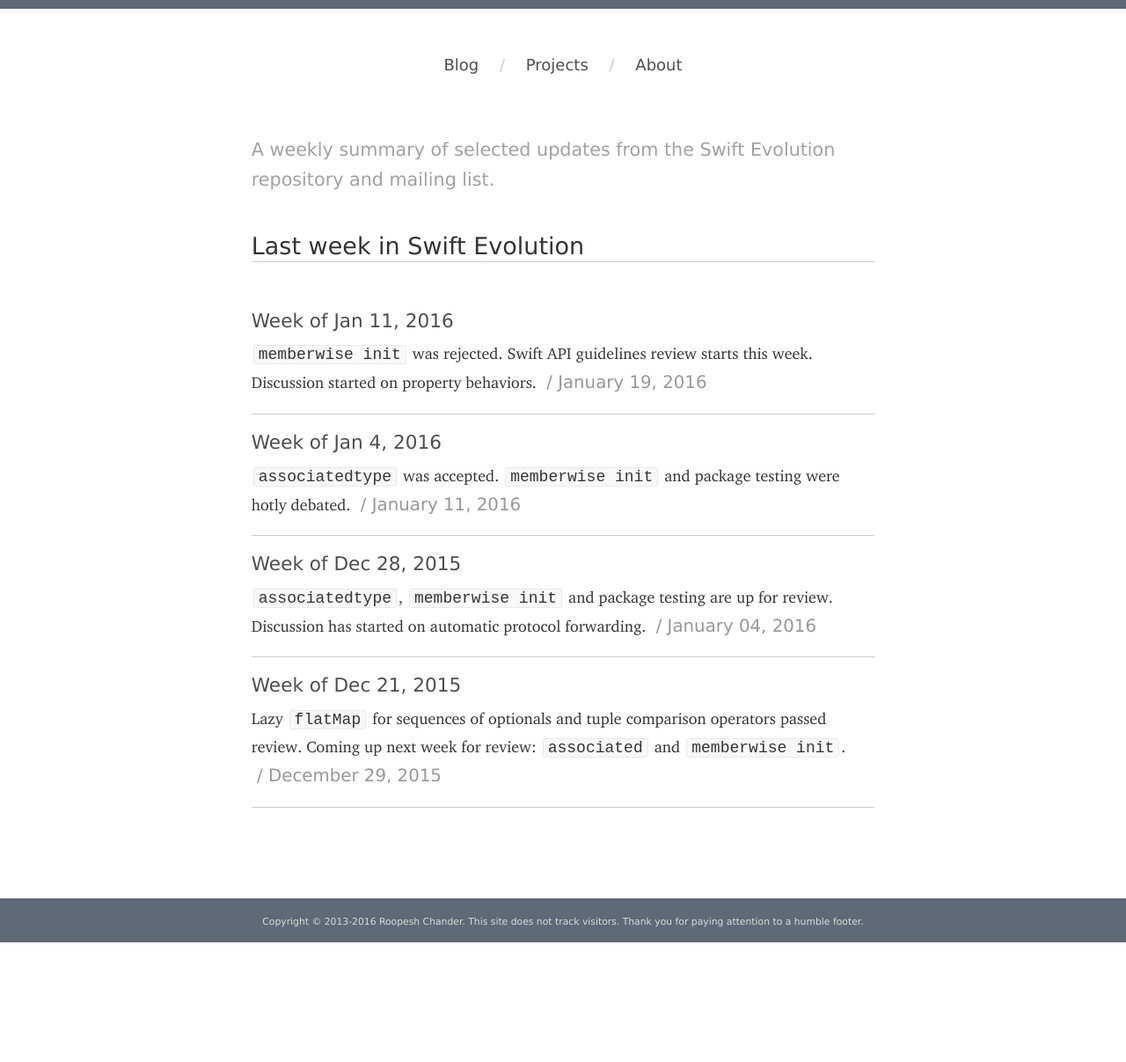
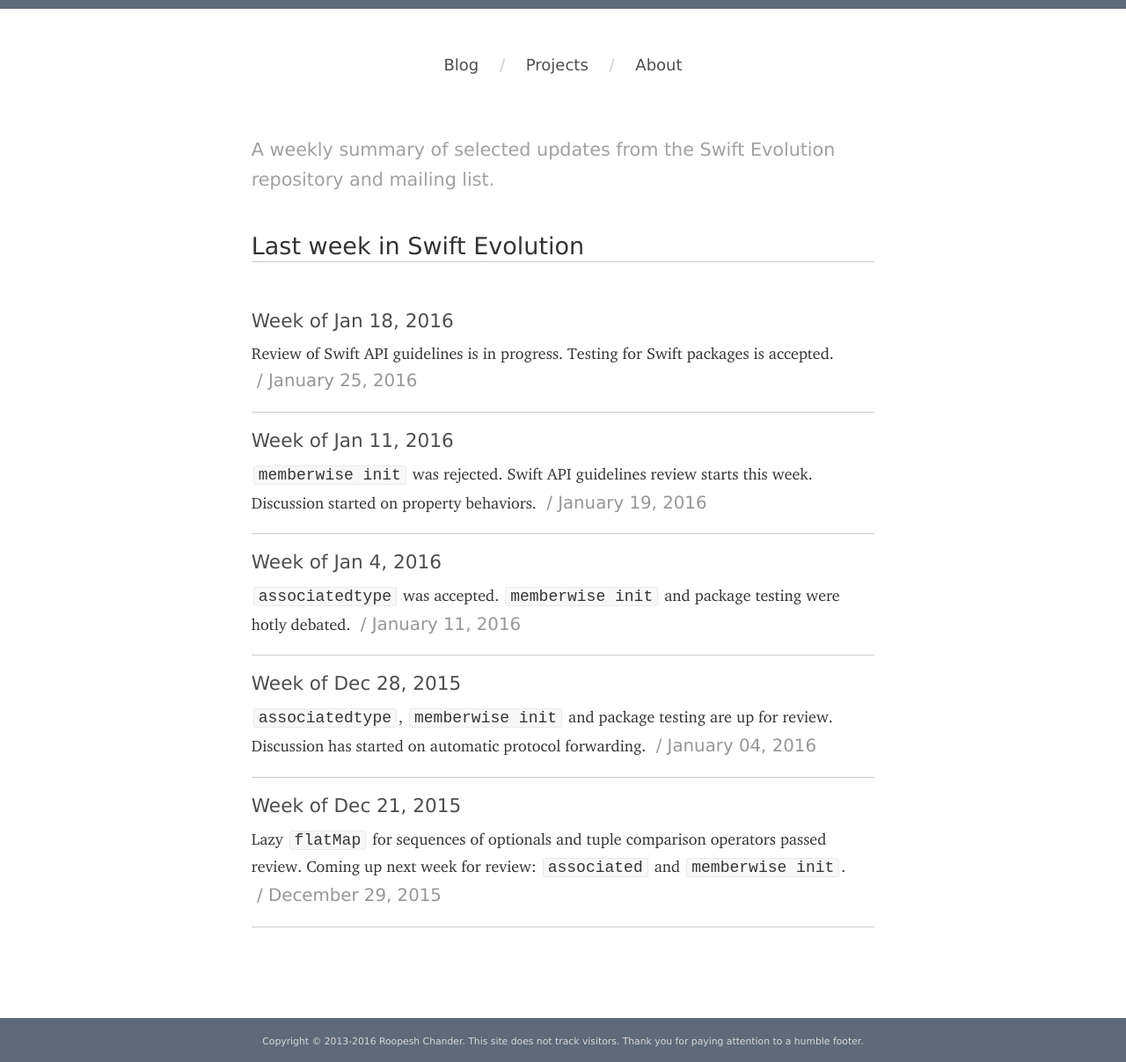
Before and after one commit to roop/roop.github.io, a Jekyll site: the page built from last-week-in-swift-evolution/index.md, in a window 1280 px wide. Shown: the whole page at 88% size. Built offline with Jekyll 4.4.1, drawn with Linux system fonts in a browser that asks for light colours; some web fonts are replaced; before the commit the page ends 1071 px from its top, so only the background shows below that; some of the changed lines change nothing that is shown.

Commit message:
LWISE: Week of Jan 18, 2016

```diff
--- a/_posts/2016-01-04-swift-evolution-week-of-12-28.md
+++ b/_posts/2016-01-04-swift-evolution-week-of-12-28.md
@@ -29,7 +29,8 @@ list](https://lists.swift.org/pipermail/swift-evolution/):
     debate earlier was about what the new keyword should be named) and looks
     likely to be accepted.
 
-  - [Testing for Swift packages][swift_tests]
+  - <a name="swift-pm-testing"></a>
+    [Testing for Swift packages][swift_tests]
 
     The Swift Package Manager team had proposed to include tests in
     Swift packages. The package manager looks for tests within a `Tests`
--- a/_posts/2016-01-19-swift-evolution-week-of-01-11.md
+++ b/_posts/2016-01-19-swift-evolution-week-of-01-11.md
@@ -15,7 +15,8 @@ list](https://lists.swift.org/pipermail/swift-evolution/):
 
 ### Up for review this week
 
-  - [API Design guidelines](https://lists.swift.org/pipermail/swift-evolution/Week-of-Mon-20160111/006609.html)
+  - <a name="api-design-guidelines"></a>
+    [API Design guidelines](https://lists.swift.org/pipermail/swift-evolution/Week-of-Mon-20160111/006609.html)
 
     This is an effort to define guidelines for how a Swift API should
     look like, and apply that to the Swift stdlib and to how Objective-C
@@ -23,13 +24,14 @@ list](https://lists.swift.org/pipermail/swift-evolution/):
 
     This involves three interlinked sub-proposals:
 
-      1. [API design guidelines](https://swift.org/documentation/api-design-guidelines.html)
+      1. [API design guidelines](https://swift.org/documentation/api-design-guidelines/)
       2. [stdlib API changes](https://github.com/apple/swift-evolution/blob/master/proposals/0006-apply-api-guidelines-to-the-standard-library.md)
-      3. [Objective-C name translation](https://github.com/apple/swift-evolution/blob/master/proposals/0005-objective-c-name-translation.md) (already accepted)
+      3. [Objective-C name translation](https://github.com/apple/swift-evolution/blob/master/proposals/0005-objective-c-name-translation.md)
 
     This review is going to run from tomorrow till the end of the month.
 
-  - [Testing for Swift packages][swift_tests]
+  - <a name="swift-pm-testing"></a>
+    [Testing for Swift packages][swift_tests]
 
     The Swift Package Manager team had proposed to include tests in
     Swift packages.
@@ -60,7 +62,8 @@ list](https://lists.swift.org/pipermail/swift-evolution/):
     this proposal is implemented, generic support for test frameworks
     can be addressed in a separate proposal.
 
-  - [Referencing selectors cleanly](https://github.com/apple/swift-evolution/blob/master/proposals/0022-objc-selectors.md)
+  - <a name="objc-selectors"></a>
+    [Referencing selectors cleanly](https://github.com/apple/swift-evolution/blob/master/proposals/0022-objc-selectors.md)
 
     Currently, we reference Objective-C selectors in Swift using
     "stringly typing":
--- /dev/null
+++ b/_posts/2016-01-25-swift-evolution-week-of-01-18.md
@@ -0,0 +1,153 @@
+---
+layout: weekly
+weekly-title: "Last week in Swift Evolution"
+title: "Week of Jan 18, 2016"
+description: "Review of Swift API guidelines is in progress. Testing for
+Swift packages is accepted."
+category: last-week-in-swift-evolution
+rss: /last-week-in-swift-evolution/rss.xml
+---
+
+Here's a summary of selected updates from last
+week from the Swift Evolution
+[repo](https://github.com/apple/swift-evolution) and [mailing
+list](https://lists.swift.org/pipermail/swift-evolution/):
+
+### Under review this week
+
+  - **API Design guidelines**
+
+    _Previously:_ Week of
+    [Jan 11](/last-week-in-swift-evolution/2016/swift-evolution-week-of-01-11/#api-design-guidelines).
+
+    In Swift 3, the look of the language is getting a redesign, which is
+    governed by three interlinked proposals:
+
+      - [Objective-C name translation](https://github.com/apple/swift-evolution/blob/master/proposals/0005-objective-c-name-translation.md)
+
+        These are some of the changes planned for how Obj-C
+        APIs are accessed from Swift 3:
+
+          - Prune redundant type names from function arguments, so it's
+            `remove(member: Element)` rather than `removeElement(member:
+            Element)`
+          - Prepend `is` to Boolean properties, so it's
+            `application.isStatusBarHidden` rather than
+            `application.statusBarHidden` ([See all changes like this](https://github.com/apple/swift-3-api-guidelines-review/commit/a6ce38eec58e8c2da901d0049a04e4b875c403b2))
+          - Strip the `NS` prefix from Foundation APIs, so it's `Rect`
+            rather than `NSRect` ([See all changes like this](https://github.com/apple/swift-3-api-guidelines-review/commit/45e9023fc0f448ede91e34f37187fc54d3974074))
+
+      - [Swift stdlib API changes](https://github.com/apple/swift-evolution/blob/master/proposals/0006-apply-api-guidelines-to-the-standard-library.md)
+
+        These are some of the changes planned for the Swift Standard
+        Library:
+
+          - Remove `Type` suffix from protocol names, so it's
+            `Collection`, not `CollectionType`
+          - Generators are now called iterators. For example, `SequenceType.generate() -> Generator` becomes `SequenceType.iterator() -> Iterator`.
+          - Make non-mutating methods read as non-phrases. So `sort()`
+            that currently returns a sorted list becomes `sorted()`.
+
+      - [API Design Guidelines](https://github.com/apple/swift-evolution/blob/master/proposals/0023-api-guidelines.md)
+
+        The changes proposed in the other two proposals are motivated by these API design guidelines. The guidelines themselves are here: [proposed version](https://swift.org/documentation/api-design-guidelines/), [in-development version](http://apple.github.io/swift-internals/api-design-guidelines/).
+
+        Discussion on the guidelines included these points:
+
+          - There's a guideline that says:
+
+            > When a mutating method is described by a verb, name its non-mutating counterpart according to the “ed/ing” rule, e.g. the non-mutating versions of `x.sort()` and `x.append(y)` are `x.sorted()` and `x.appending(y)`.
+
+            But as Joe Groff
+            [pointed out](https://lists.swift.org/pipermail/swift-evolution/Week-of-Mon-20160118/007368.html),
+            English is a weird language, so while it works for sort,
+            it doesn't work as unambiguously for split, cut, etc.
+
+          - As per the guidelines, redundant type names should be removed
+            from function names (like `removeElement()` becomes
+            `remove()`), except when the type of the
+            argument doesn't sufficiently describe what it is (like
+            `addObserver()`, in which case the function name should
+            remain as is).
+
+            As per the proposal, the function should continue to be
+            invoked as `addObserver(obj, forKeyPath: path)`. David Owens
+            [suggested](https://lists.swift.org/pipermail/swift-evolution/Week-of-Mon-20160118/007401.html)
+            that invoking it as `add(observer: obj, forKeyPath: path)`
+            would read better.
+
+          - While we're here, why should enums remain UpperCamelCase?
+            Like other non-types, shouldn't they be lowerCamelCase?
+
+### Accepted proposals
+
+  - <a name="swift-pm-testing"></a>
+    [Testing for Swift packages][swift_tests]
+
+    _Previously:_ Weeks of
+    [Dec 28](/last-week-in-swift-evolution/2016/swift-evolution-week-of-12-28/#swift-pm-testing),
+    [Jan 4](/last-week-in-swift-evolution/2016/swift-evolution-week-of-01-04/#swift-pm-testing),
+    [Jan 11](/last-week-in-swift-evolution/2016/swift-evolution-week-of-01-11/#swift-pm-testing).
+
+    The Swift Package Manager team's proposal to include tests in
+    Swift packages was accepted.
+
+    This proposal doesn't support arbitrary test frameworks. Rick
+    Ballard, the review manager, [says](https://lists.swift.org/pipermail/swift-evolution/Week-of-Mon-20160118/007278.html):
+
+    > This initial proposal includes support for using XCTest; we expect
+    > that adding generic support for other testing frameworks will be
+    > discussed in an upcoming proposal.
+
+[swift_tests]: https://github.com/apple/swift-evolution/blob/master/proposals/0019-package-manager-testing.md
+
+  - <a name="naming-functions"></a>
+    [Naming functions with argument labels][naming_functions]
+
+    _Previously:_ Weeks of
+    [Dec 28](/last-week-in-swift-evolution/2016/swift-evolution-week-of-12-28/#naming-functions),
+    [Jan 11](/last-week-in-swift-evolution/2016/swift-evolution-week-of-01-11/#naming-functions).
+
+    Doug Gregor's proposal to identify functions with argument labels
+    was accepted. The code would look something like this:
+
+        let someView = UIView()
+        // Assign function to variable
+        let fn1 = someView.insertSubview(_:aboveSubview:)
+        // Call assigned function
+        fn1(subview1, aboveSubview: subview2)
+
+    Doug Gregor already has a [working implementation](https://github.com/DougGregor/swift/compare/se-0021-generalized-naming) of this proposal.
+
+[naming_functions]: https://github.com/apple/swift-evolution/blob/master/proposals/0021-generalized-naming.md
+
+### Review discussions
+
+  - [Referencing Obj-C selectors cleanly](https://github.com/apple/swift-evolution/blob/master/proposals/0022-objc-selectors.md)
+
+    _Previously:_ Week of
+    [Jan 11](/last-week-in-swift-evolution/2016/swift-evolution-week-of-01-11/#objc-selectors).
+
+    The syntax originally proposed to refer to Obj-C selectors was
+    `Selector(foo:)`. Last week, the Swift team felt that this
+    particular syntax was hard to implement. Joe Groff [says](https://lists.swift.org/pipermail/swift-evolution/Week-of-Mon-20160118/007046.html):
+
+    > We discussed this proposal during our core team review meeting,
+    > and concerns were raised about the implementability of the
+    > proposed 'Selector(Type.method)' syntax. Producing the selector is
+    > something that can't quite be modeled as a real initializer, so
+    > the type checker would have to perform heroics to disambiguate a
+    > selector literal reference from a proper initializer call. We
+    > recommend reconsidering alternative syntactic forms for
+    > referencing the selector.
+
+    The current favorite alternate syntax for this is `#selector(foo:)`.
+
+### Merged proposal implementations
+
+  - The [associatedtype](https://github.com/apple/swift-evolution/blob/master/proposals/0011-replace-typealias-associated.md) implementation was [merged](https://github.com/apple/swift/commit/38c1de69e4b4c27ac1916d1e6fe601beb5d3a5f4)
+
+### Other weeklies
+
+  - Jesse Squires' [Swift Weekly Brief Issue #6](http://swiftweekly.github.io/issue-6/)
+    covers the week till last Thursday
```
